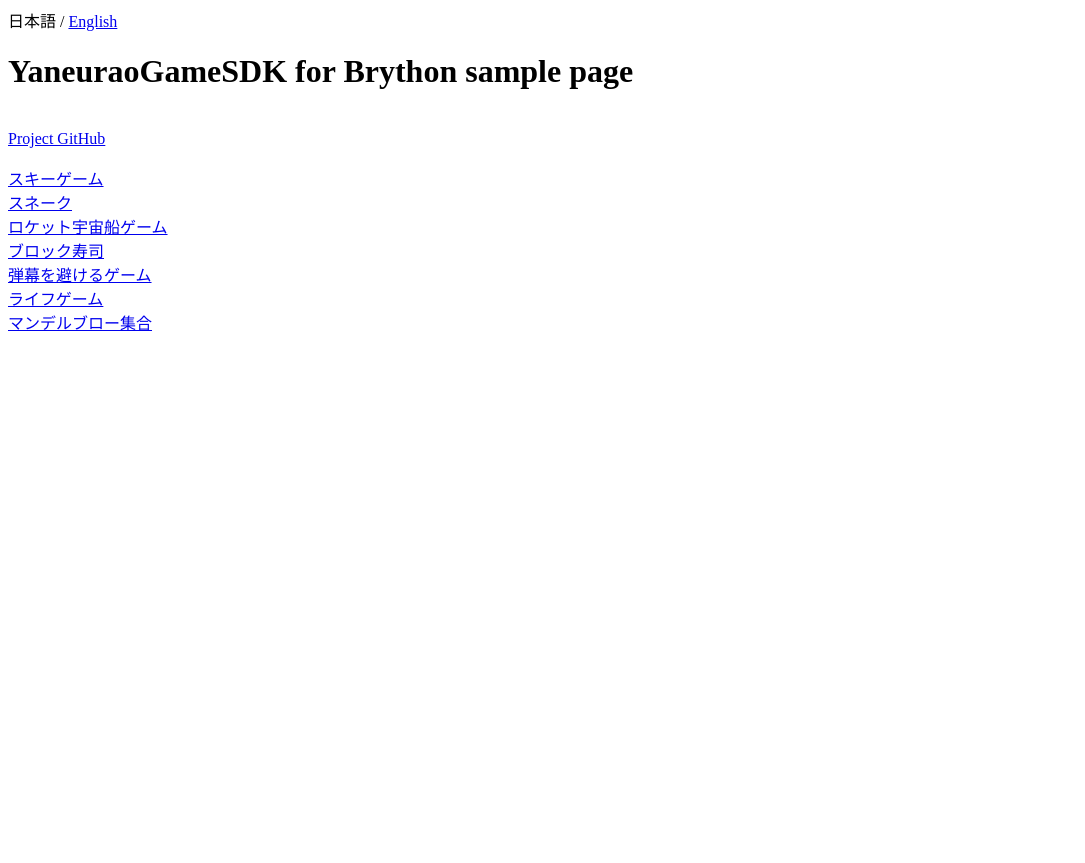
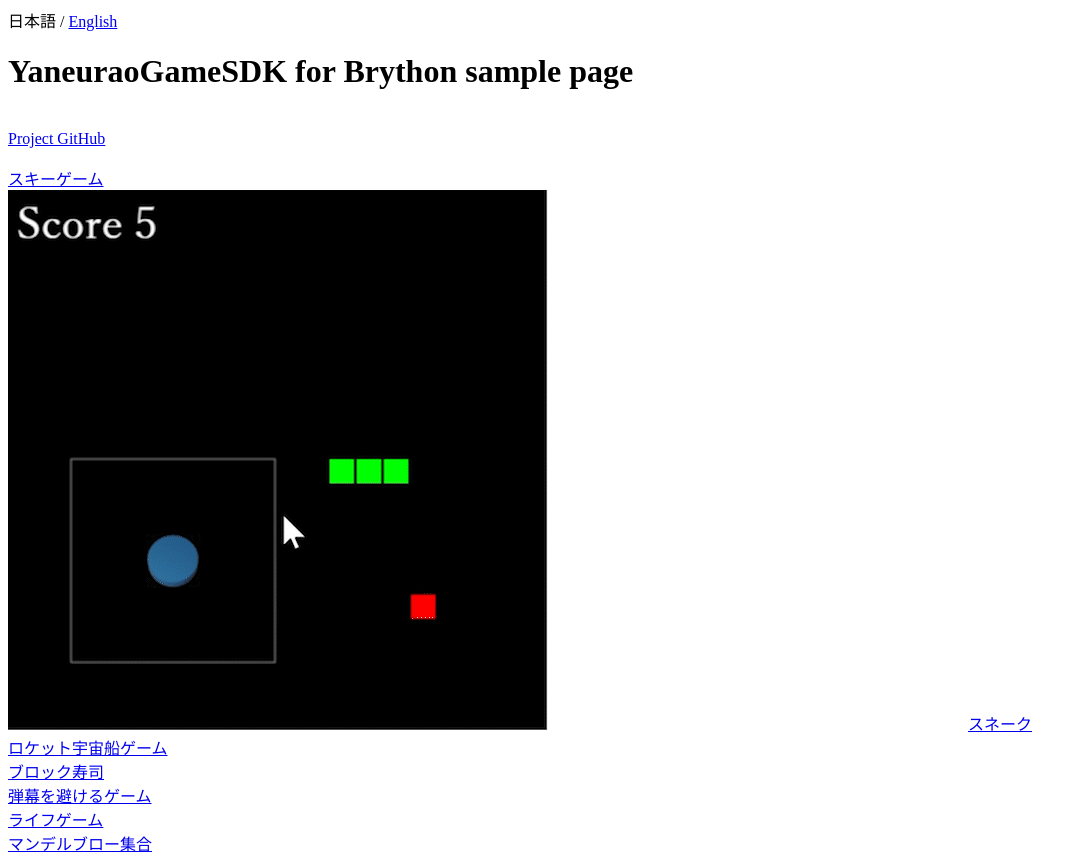
Before and after one commit to yaneurao/yanesdk-for-brython, a plain HTML site: page docs/index.html in a window 1280 px wide. Shown: the whole page, without its empty margins (0-1085 px from the left). Before the commit the page ends 800 px from the top, so only its background shows below. Drawn offline with Linux system fonts and the light colour scheme.

Commit message:
fix view source

```diff
--- a/docs/index.html
+++ b/docs/index.html
@@ -11,7 +11,7 @@
 <a href="https://github.com/yaneurao/yanesdk-for-brython">Project GitHub</a><br/><br/>
 
 <a href="ski">スキーゲーム</a><br/>
-<a href="snake">スネーク</a><br/>
+<a href="snake"><img src="gif/snake.gif"/>スネーク</a><br/>
 <a href="rocket-spaceship/">ロケット宇宙船ゲーム</a><br/>
 <a href="block-sushi">ブロック寿司</a><br/>
 <a href="sakeru">弾幕を避けるゲーム</a><br/>
```
Also changed, not shown: docs/block-sushi/index.html (+1 -0 lines), docs/lifegame/index.html (+1 -0 lines), docs/mandelbrot/index.html (+1 -0 lines), docs/rocket-spaceship/index.html (+1 -0 lines), docs/ski/index.html (+1 -0 lines), docs/snake/index.html (+1 -0 lines), docs/gif/snake.gif (added).
